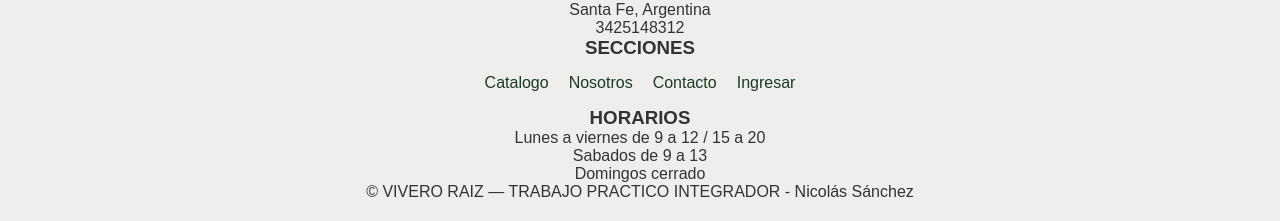
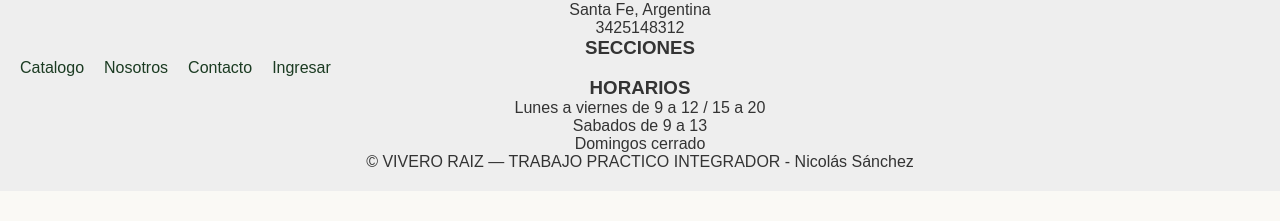
Before and after one commit to nicosanchezk/TP-integrador-NicolasSanchez-Vivero, a plain HTML site: page index.html in a window 1280 px wide. Shown: the part 3758-3979 px from the top of the page. After the commit the page ends 3949 px from the top, so only its background shows below. Drawn offline with Linux system fonts and the light colour scheme.

Commit message:
Update estilos.css

```diff
--- a/css/estilos.css
+++ b/css/estilos.css
@@ -41,10 +41,6 @@ footer {
   text-align: center;
   margin-top: 40px;
   border-top: 1px solid #ccc;
-}
-footer nav ul {
-  justify-content: center;
-  margin: 15px 0;
 }
 img {
   max-width: 100%;
```
